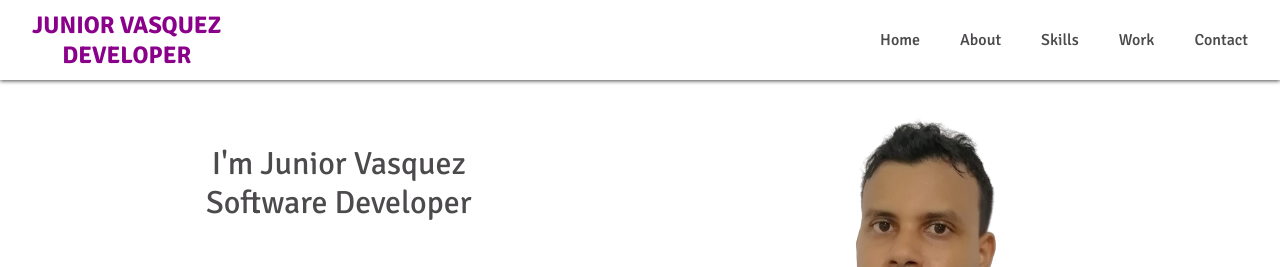
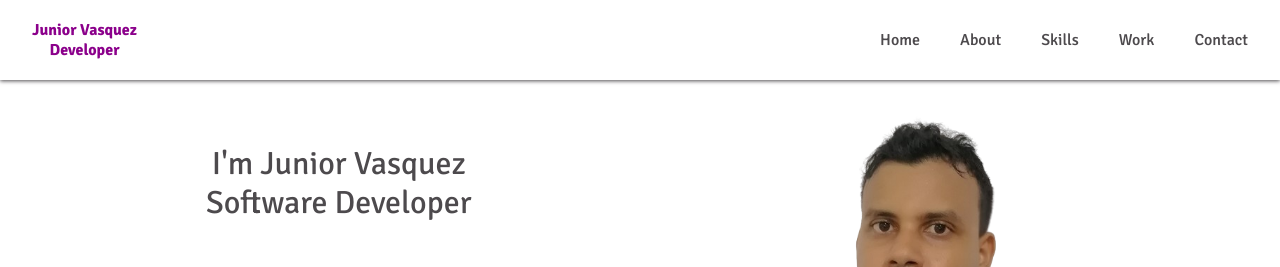
Before and after one commit to juniorvg07/Portfolio_Junior, a plain HTML site: page index.html in a window 1280 px wide. Shown: the top 267 px of the page. Drawn offline with Linux system fonts and the light colour scheme.

Commit message:
Ajuste de anchos

```diff
--- a/assets/css/style.css
+++ b/assets/css/style.css
@@ -25,6 +25,7 @@
 body{
     box-sizing: border-box;
     display: grid;
+    zoom: 100%;
 }
 .section{
     padding: 6rem 5rem 1rem;
@@ -61,7 +62,7 @@ header{
 .title{
     text-align: center;
 }
-h1{
+#head-title{
     color: var(--magenta);
     font-weight: var(--font-super-bold);
 }
@@ -79,7 +80,7 @@ a{
 
 /*===== Main =====*/
 main{
-    display: block;
+    width: 100%;
 }
 
 /*===== Home =====*/
--- a/index.html
+++ b/index.html
@@ -17,8 +17,7 @@
         <header>
             <div class="header-container">
                 <div class="title">
-                    <h1>JUNIOR VASQUEZ</h1>
-                    <h1>DEVELOPER</h1>
+                    <a href="#home" id="head-title">Junior Vasquez<br>Developer</a>
                 </div>
 
                 <div class="figure-icon">
```
